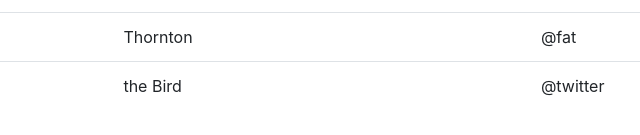
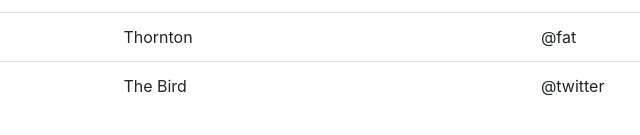
Before and after one commit to johnakon/learning_bootstrap, a plain HTML site: page index.html in a window 1280 px wide. Shown: the part 623-758 px from the top of the page, 359-999 px from the left. Drawn offline with nearby package versions, Linux system fonts and the light colour scheme.

Commit message:
edited this file

```diff
--- a/index.html
+++ b/index.html
@@ -112,7 +112,7 @@
             <tr>
             <th scope="row">3</th>
             <td>Larry</td>
-            <td>the Bird</td>
+            <td>The Bird</td>
             <td>@twitter</td>
             </tr>
         </tbody>
```
